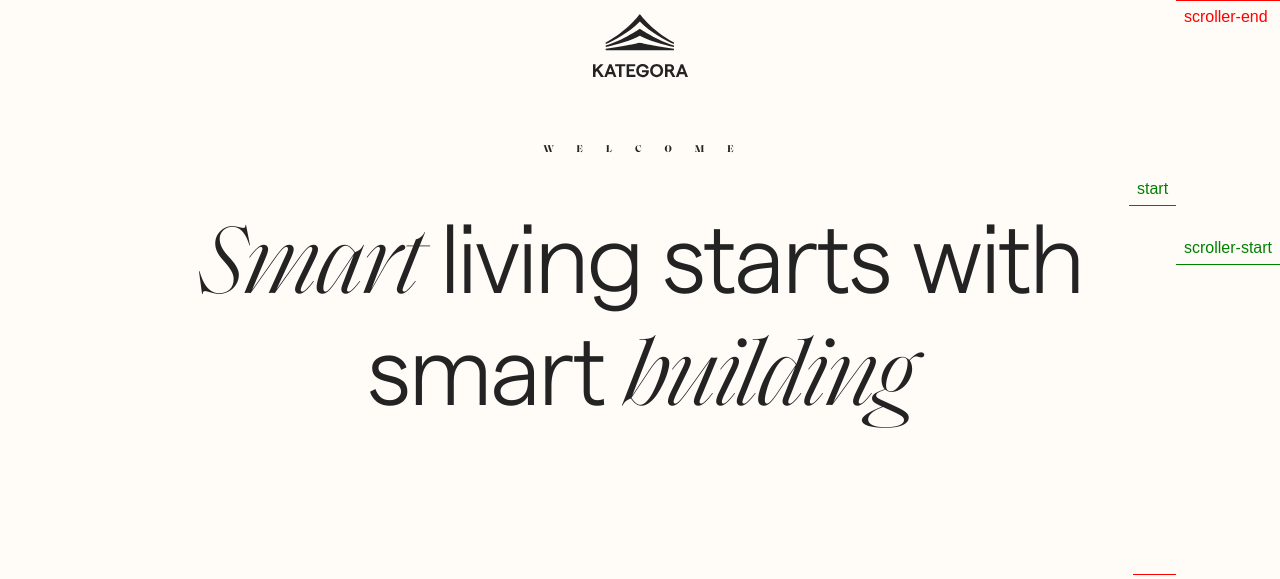
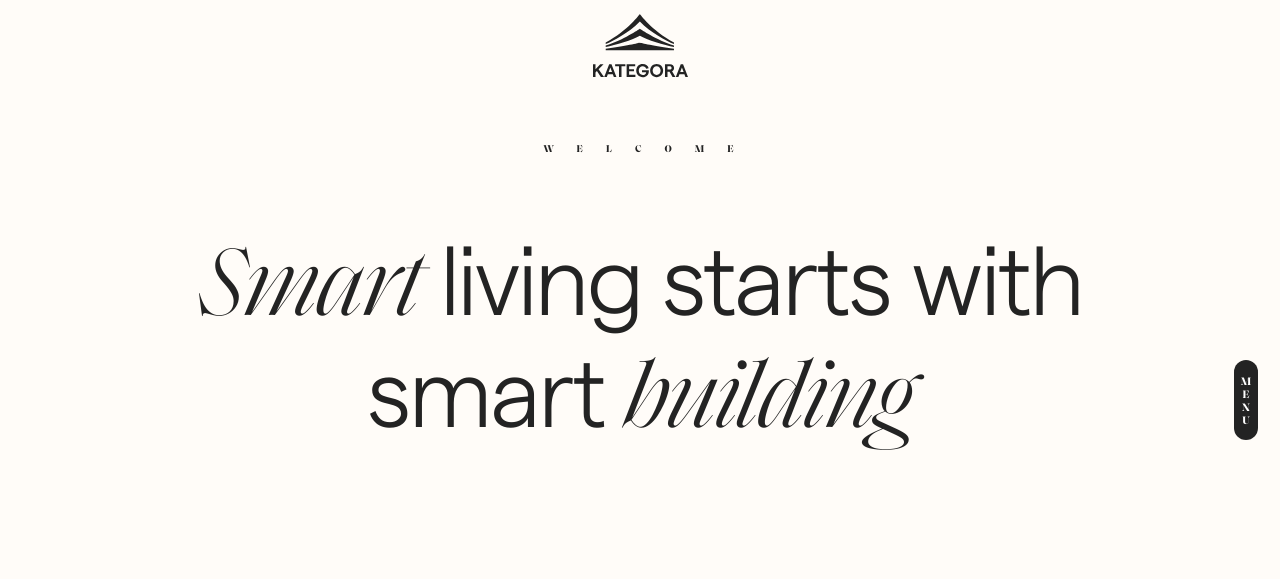
Before and after one commit to minhtri0795/Kategora, a PHP site: page / in a window 1280 px wide. Shown: the top 579 px of the page. Run offline with PHP 8.4, Linux system fonts and the light colour scheme; some libraries are stand-ins or nearby versions; grey boxes are pictures that could not be loaded.

Commit message:
home-page- animation

```diff
--- a/assets/css/style.css
+++ b/assets/css/style.css
@@ -94,6 +94,19 @@
   font-weight: 700;
   font-style: italic;
   font-display: swap;
+}
+::-webkit-scrollbar {
+  width: 5px;
+}
+
+/* Track */
+::-webkit-scrollbar-track {
+  box-shadow: inset 0 0 4px #232323;
+}
+
+/* Handle */
+::-webkit-scrollbar-thumb {
+  background: #030303;
 }
 * {
   margin: 0;
@@ -186,6 +199,7 @@ section {
 .home-page {
   background-color: #fffcf8;
 }
+
 /* main header */
 
 .main-header-wrapper {
@@ -215,8 +229,8 @@ section {
   left: 0;
   width: 100%;
   height: 100%;
-  background-color: #dd8b8b;
-  opacity: 1;
+  background-color: #232323;
+  opacity: 0;
 }
 .home-header-wrapper .upper-title {
   position: relative;
@@ -277,6 +291,243 @@ section {
   transform-origin: top center;
 }
 
+/* Menu wrapper */
+.menu-wrapper {
+  position: fixed;
+  top: calc(50% - 250px);
+  right: 8px;
+  display: -webkit-box;
+  display: -ms-flexbox;
+  display: flex;
+  -webkit-box-align: center;
+  -ms-flex-align: center;
+  align-items: center;
+  height: 500px;
+  pointer-events: none;
+  z-index: 1001;
+  opacity: 1;
+}
+.menu-wrapper .inner-menu {
+  position: relative;
+  display: flex;
+  align-items: center;
+  justify-content: space-between;
+}
+.menu-wrapper.active, .menu-wrapper.active .inner-menu {
+  pointer-events: visible;
+}
+.menu-wrapper .inner-menu:before {
+  content: "";
+  position: absolute;
+  top: 0;
+  left: 0;
+  width: 100%;
+  height: 100%;
+  border-radius: 8px;
+  transform-origin: right;
+  opacity: 0;
+  transform: scale(0) translateX(-30px);
+  transition: transform .5s cubic-bezier(.19,1,.22,1),opacity .5s cubic-bezier(.19,1,.22,1);
+}
+.menu-wrapper.dark-menu .inner-menu:before {
+  background-color: rgba(0,0,0,.8);
+  box-shadow: 0 10px 18px 0 transparent;
+}
+.menu-wrapper.active .inner-menu:before {
+  opacity: 1;
+  transform: scale(1) translateX(0);
+}
+.menu-wrapper .inner-menu:before {
+  backdrop-filter: none;
+}
+.menu-wrapper.dark-menu .inner-menu:before {
+  background-color: rgba(0,0,0,.95);
+}
+.menu-wrapper .language-wrapper {
+  position: absolute;
+  top: 40px;
+  left: calc(19.9px + 2.06471vw);
+  display: flex;
+  align-items: baseline;
+  visibility: inherit;
+  opacity: 0;
+  z-index: 1;
+}
+.menu-wrapper.active .language-wrapper{
+  opacity: 1;
+}
+.menu-wrapper .language-wrapper svg {
+  position: relative;
+  opacity: inherit;
+  visibility: inherit;
+}
+.menu-wrapper .language-wrapper svg path {
+  fill: #232323;
+}
+.menu-wrapper.dark-menu .language-wrapper svg path {
+  fill: #fff;
+}
+.menu-wrapper .language-wrapper .language-links {
+  display: flex;
+  align-items: center;
+}
+.menu-wrapper .language-wrapper .language-links li {
+  position: relative;
+}
+.menu-wrapper .language-wrapper .language-links li a {
+  position: relative;
+  padding: 10px;
+  font-family: Matter;
+  font-size: 13px;
+  font-weight: 400;
+  color: #232323;
+  line-height: 1.2em;
+  text-transform: uppercase;
+  text-decoration: none;
+  opacity: inherit;
+  transition: opacity .5s cubic-bezier(.165,.84,.44,1);
+}
+.menu-wrapper.dark-menu .language-wrapper .language-links li a, .menu-wrapper.dark-menu .main-links .main-link.active a {
+  color: #fff;
+}
+
+/* menu-main-links */
+.menu-wrapper .main-links {
+  position: relative;
+  padding: calc(22.9px + 3.65294vw) 0 calc(17.9px + 1.00588vw) calc(19.9px + 2.06471vw);
+  opacity: 0;
+  visibility: inherit;
+}
+.menu-wrapper.active .main-links{
+  opacity: 1;
+}
+.menu-wrapper .main-links .main-link {
+  position: relative;
+  display: block;
+}
+.menu-wrapper .main-links .main-link a {
+  position: relative;
+  display: block;
+  font-family: Saol;
+  font-size: calc(17.4px + .74118vw);
+  font-weight: 500;
+  color: rgba(0,0,0,.4);
+  line-height: 1.6em;
+  letter-spacing: -.01em;
+  text-decoration: none;
+  transition: color .5s cubic-bezier(.165,.84,.44,1),transform .5s cubic-bezier(.165,.84,.44,1);
+}
+.menu-wrapper.dark-menu .main-links .main-link a {
+  color: hsla(0,0%,100%,.6);
+}
+.menu-wrapper.dark-menu .main-links .main-link a:hover {
+  color: #fff;
+  transform: translateX(6px);
+}
+.menu-wrapper.dark-menu .main-links .main-link.active a {
+  color: #fff;
+}
+/* menu-btn */
+.menu-wrapper .menu-btn {
+  position: relative;
+  margin-left: 70px;
+  margin-right: 14px;
+  display: flex;
+  align-items: center;
+  justify-content: center;
+  width: 24px;
+  height: 80px;
+  padding: 0;
+  user-select: none;
+  outline: none;
+  border: none;
+  border-radius: 20px;
+  background-color: #232323;
+  transition: background-color .25s cubic-bezier(.165,.84,.44,1);
+}
+.menu-wrapper .menu-btn-hitzone {
+  position: absolute;
+  top: calc(50% - 75px);
+  right: -5px;
+  display: block;
+  width: 70px;
+  height: 120px;
+  cursor: pointer;
+  pointer-events: visible;
+  border: none;
+  outline: none;
+  -webkit-box-shadow: none;
+  box-shadow: none;
+}
+.menu-wrapper .menu-btn .label {
+  position: absolute;
+  top: 2px;
+  left: 0;
+  display: flex;
+  align-items: center;
+  justify-content: center;
+  width: 100%;
+  height: 100%;
+  font-family: Saol;
+  font-size: 11px;
+  font-weight: 700;
+  color: #232323;
+  line-height: 1.2em;
+  text-transform: uppercase;
+  transition: color .25s cubic-bezier(.165,.84,.44,1);
+}
+.menu-wrapper .menu-btn.light-btn .label {
+  color: #fff;
+}
+
+/* burguer menu */
+.menu-wrapper .menu-btn .burguer {
+  display: none;
+  position: absolute;
+  top: 0;
+  left: 0;
+  width: 100%;
+  height: 100%;
+  -webkit-box-align: center;
+  -ms-flex-align: center;
+  align-items: center;
+  -webkit-box-pack: center;
+  -ms-flex-pack: center;
+  justify-content: center;
+  border: none;
+  outline: none;
+  -webkit-box-shadow: none;
+  box-shadow: none;
+}
+.menu-wrapper .menu-btn .burguer span {
+  position: absolute;
+  width: 20px;
+  height: 2px;
+  background-color: #232323;
+  border-radius: 1px;
+}
+.menu-wrapper.dark-menu .menu-btn .burguer span {
+  background-color: #fff;
+}
+.menu-wrapper .menu-btn.dark-btn, .menu-wrapper .menu-btn.light-btn .burguer span {
+  background-color: #232323;
+}
+.menu-wrapper .menu-btn .burguer span.top {
+  top: 21px;
+}
+.menu-wrapper .menu-btn .burguer span {
+  position: absolute;
+  width: 20px;
+  height: 2px;
+  background-color: #232323;
+  border-radius: 1px;
+}
+.menu-wrapper.dark-menu .menu-btn .burguer span {
+  background-color: #fff;
+}
+.menu-wrapper .menu-btn .burguer span.bottom {
+  bottom: 21px;
+}
 /* <!-- ============= CONTENT ============= --> */
 
 .page-main {
@@ -326,7 +577,9 @@ section {
   height: 170px;
   z-index: 10;
   cursor: pointer;
-  transition: 0.4s ease;
+  transform: scale(0);
+  opacity: 0;
+  /* transition:transform 0.4s ease; */
 }
 .cta-btn-wrapper:hover {
   transform: scale(1.05, 1.05);
@@ -388,6 +641,7 @@ section {
 .projects-block-wrapper .text-container {
   position: relative;
   margin-top: calc(44.4px + 15.03529vw);
+  opacity: 0;
 }
 .projects-block-wrapper .text-container p {
   font-family: Matter;
@@ -888,8 +1142,12 @@ figure img {
 .scroll-grid {
   position: relative;
   width: 100%;
-  /* overflow-x: scroll; */
+  overflow-x: scroll;
   overflow-y: hidden;
+  scrollbar-width: none
+}
+.scroll-grid::-webkit-scrollbar {
+	display: none
 }
 .sustainability-block-wrapper .more-insights .scroll-grid {
   padding-left: calc(var(--gridPadd) + 0.625rem);
--- a/assets/js/main.js
+++ b/assets/js/main.js
@@ -1,4 +1,4 @@
-$(document).ready(function(){
+$(document).ready(function () {
   gsap.to(".header-video-container video", {
     scrollTrigger: {
       trigger: ".header-video-container video",
@@ -7,17 +7,82 @@ $(document).ready(function(){
       scrub: true,
     },
     scale: 1,
-        ease:"power1.in"
-    })
+  });
+  gsap.to(".home-header-wrapper .background-dark", {
+    scrollTrigger: {
+      trigger: ".home-header-wrapper .background-dark",
+      start: "top top",
+      end: "60% center",
+      scrub: true,
+    },
+    opacity: 1,
+  });
   gsap.to(".home-header-wrapper .text-wrapper", {
     scrollTrigger: {
       trigger: ".home-header-wrapper .text-wrapper",
       start: "top 33%",
       end: "bottom top",
-            markers:true,
-            scrub: 1
+      scrub: true,
     },
-        y:600,
-        ease:"power1.in"
+    y: 150,
+  });
+  gsap.to(".cta-btn-wrapper", {
+    scrollTrigger: {
+      trigger: ".cta-btn-wrapper",
+      start: "-10px bottom",
+      end:"bottom top",
+      toggleActions: "restart none restart none",
+    },
+    duration: 0.4,
+    scale: 1,
+    opacity:1,
+  });
+  gsap.to(".projects-block-wrapper .text-container", {
+    scrollTrigger: {
+      trigger: ".projects-block-wrapper .text-container",
+      // start: "center bottom",
+      toggleActions: "restart none none none",
+    },
+    duration: 0.8,
+    ease: "power1.out",
+    opacity: 1,
+    y: -20,
+  });
+  var BlockImages = document.querySelectorAll('.block-img')
+  BlockImages = Array.from(BlockImages)
+  window.addEventListener("scroll",()=>{
+    BlockImages.forEach((img)=>{
+      if (scrollY>=img.offsetTop){
+        gsap.from(img, {
+          scrollTrigger: {
+            trigger: img,
+            start: "center bottom",
+            toggleActions: "restart none none none",
+          },
+          y: 60,
+        });
+      }
     })
+  })
+  gsap.to(".kiraly-2-image,.nivaria-2-image", {
+    scrollTrigger: {
+      trigger: ".kiraly-2-image,.nivaria-2-image",
+      // start: "center bottom",
+      toggleActions: "restart none none none",
+    },
+    y: -60,
   });
+
+  $(".menu-btn-hitzone").mouseenter(() => {
+    $(".menu-wrapper").addClass("active")
+    gsap.from(".main-link", {
+      duration:0.2,
+      y: 8,
+      opacity: 0,
+      stagger: 0.1,
+    });
+  });
+  $(".inner-menu").mouseleave(() => {
+    $(".menu-wrapper").removeClass("active");
+  });
+});
--- a/index.html
+++ b/index.html
@@ -41,15 +41,55 @@
         </svg>
       </a>
     </div>
+    <!-- Menu wraper -->
+    <div class="menu-wrapper dark-menu">
+      <div class="inner-menu">
+        <div class="language-wrapper">
+          <svg class="item" width="15" height="15" viewBox="0 0 15 15" fill="none" xmlns="http://www.w3.org/2000/svg">
+            <path
+              d="M7.5 15C11.6168 15 15 11.6576 15 7.5C15 3.38315 11.6576 0 7.5 0C3.34239 0 0 3.38315 0 7.5C0 11.6168 3.38315 15 7.5 15ZM0.855978 7.90761H3.13859C3.22011 10.3533 3.9538 12.4728 5.05435 13.6957C2.69022 12.7582 1.01902 10.5571 0.855978 7.90761ZM7.5 0.855978C9.375 0.855978 10.9239 3.66848 11.0462 7.09239H3.9538C4.07609 3.66848 5.66576 0.855978 7.5 0.855978ZM11.087 7.90761C10.9647 11.3315 9.375 14.144 7.54076 14.144C5.70652 14.144 4.11685 11.3315 3.99457 7.90761H11.087ZM9.94565 13.6957C11.0462 12.4321 11.7799 10.3533 11.8614 7.90761H14.144C14.0217 10.5571 12.3098 12.7582 9.94565 13.6957ZM14.1848 7.09239H11.9022C11.8207 4.64674 11.087 2.52717 9.98641 1.30435C12.3098 2.20109 14.0217 4.44293 14.1848 7.09239ZM5.05435 1.30435C3.9538 2.56793 3.22011 4.64674 3.13859 7.09239H0.855978C1.01902 4.44293 2.69022 2.20109 5.05435 1.30435Z"
+              fill="white"/>
+          </svg>
+          <ul class="language-links">
+            <li class=" item">
+              <a href="https://kategora.com/">es</a>
+            </li>
+            <li class="active item">
+              <a href="https://kategora.com/en/">en</a>
+            </li>
+          </ul>
+        </div>
 
-    <!-- Menu wraper -->
-
+        <ul class="main-links">
+          <li class="main-link active">
+            <a href="https://kategora.com/en/">Home</a>
+          </li>
+          <li class="main-link">
+            <a href="https://kategora.com/en/about/">About</a>
+          </li>
+          <li class="main-link">
+            <a href="https://kategora.com/en/projects/">Projects</a>
+          </li>
+          <li class="main-link">
+            <a href="https://kategora.com/en/expertise/">Expertise</a>
+          </li>
+          <li class="main-link">
+            <a href="https://kategora.com/en/insights/">Insights</a>
+          </li>
+        </ul>
+        <button class="menu-btn light-btn">
+          <span class="burguer"><span class="top"></span><span class="bottom"></span></span>
+          <span class="label">M<br>e<br>n<br>u</span>
+        </button>
+        <span class="menu-btn-hitzone"></span>
+      </div>
+    </div>
     <!-- ============= CONTENT ============= -->
     <div class="page-main">
       <div class="home-page">
         <header class="page-header">
           <div class="home-header-wrapper">
-            <!-- <span class="background-dark"></span> -->
+            <span class="background-dark"></span>
             <div class="row expanded">
               <div class="col-lg-12 text-center">
                 <span class="upper-title">Welcome</span>
@@ -143,7 +183,7 @@
                   </figcaption>
                 </figure>
 
-                <figure class="kiraly-2-image">
+                <figure class="block-img kiraly-2-image">
                   <img
                     src="./assets/image/kiraly-2.jpg"
                     width="572" height="816">
@@ -152,7 +192,7 @@
                   </figcaption>
                 </figure>
 
-                <figure class="ura-1-image">
+                <figure class="block-img ura-1-image">
                   <img
                     src="./assets/image/ura-1.jpg"
                     width="1178" height="562">
@@ -161,7 +201,7 @@
                   </figcaption>
                 </figure>
 
-                <figure class="ura-2-image">
+                <figure class="block-img ura-2-image">
                   <img
                     src="./assets/image/ura-2.jpg"
                     width="624" height="864">
@@ -170,7 +210,7 @@
                   </figcaption>
                 </figure>
 
-                <figure class="nivaria-1-image">
+                <figure class="block-img nivaria-1-image">
                   <img
                     src="./assets/image/nivaria-1.jpg"
                     width="680" height="456">
@@ -179,7 +219,7 @@
                   </figcaption>
                 </figure>
 
-                <figure class="nivaria-2-image">
+                <figure class="block-img block-img nivaria-2-image">
                     <img
                      src="./assets/image/nivaria-2.jpg"
                       width="954" height="534">
@@ -213,7 +253,7 @@
                         <span class="word">Our Culture</span>
                       </h2>
                     </div>
-                    <div class="cta-btn-wrapper" data-follow="false" data-follow-target="false">
+                    <div class="cta-btn-wrapper">
                       <a href="https://kategora.com/en/about/">
                         <span class="background"></span>
 
```
Lines whose indentation alone changed are shown as unchanged.
